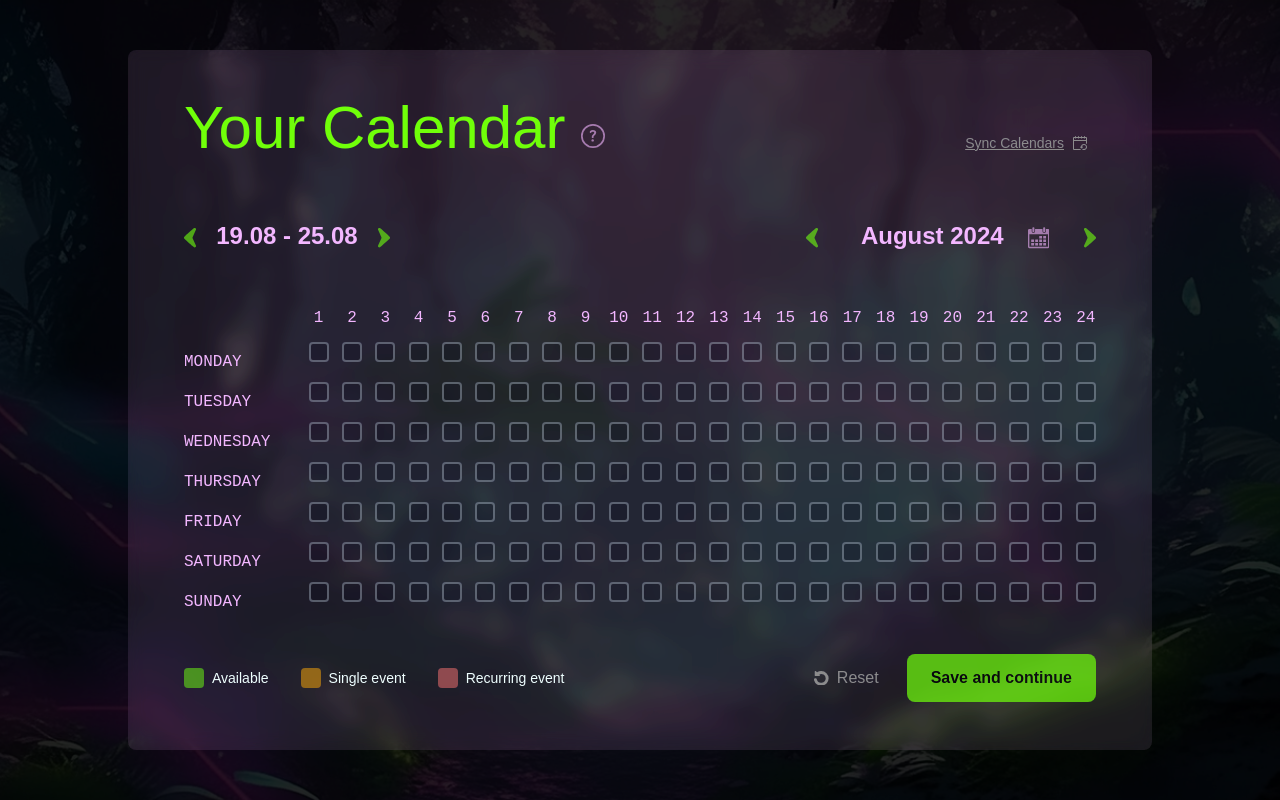
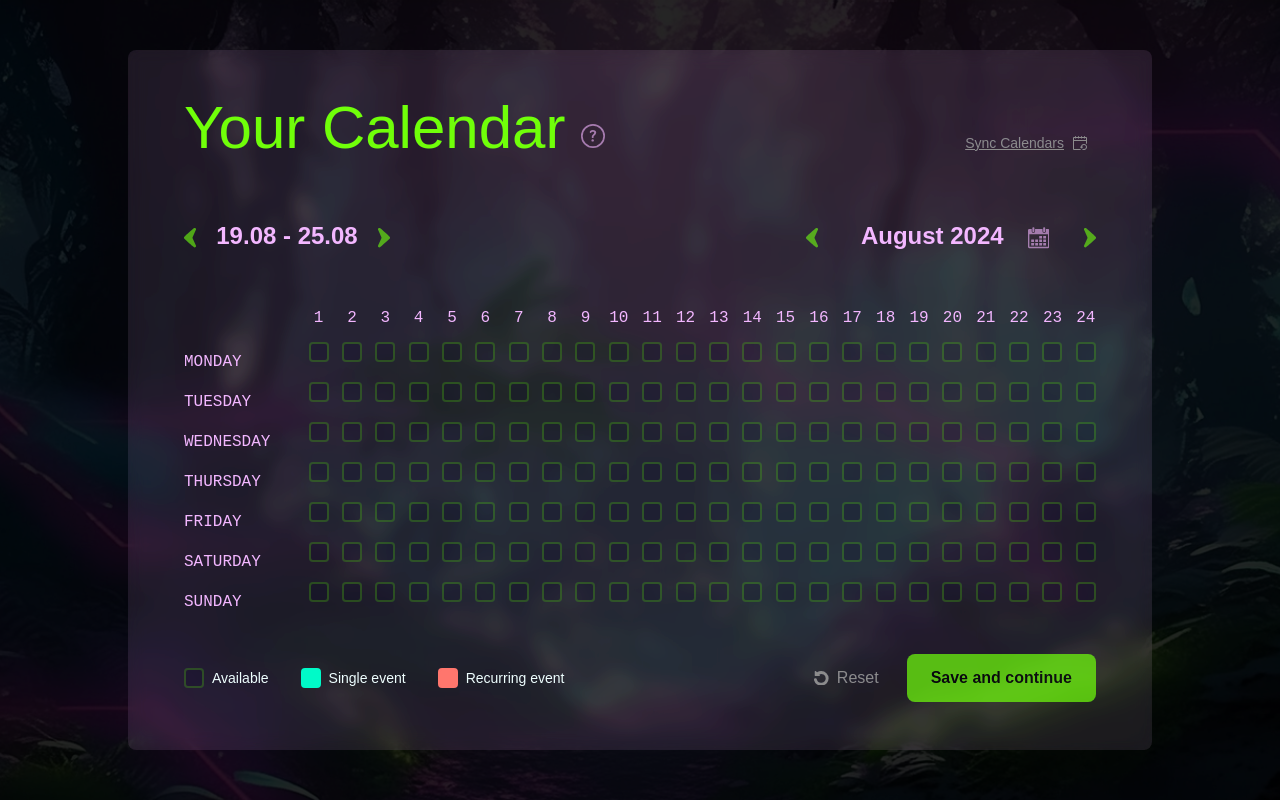
Before and after one commit to Visual-Riot/plaeen, a Next.js app: page /calendar in a window 1280 px wide. Built offline with nearby package versions, Linux system fonts and the light colour scheme; a web font is replaced by a local one.

Commit message:
styling of calendar improved for accessibility

```diff
--- a/src/app/(protected)/calendar/page.tsx
+++ b/src/app/(protected)/calendar/page.tsx
@@ -51,6 +51,7 @@ export default function Page() {
 
   // toggle help modal
   const toggleHelpModal = () => {
+    setHelpBtnState("available");
     setIsHelpOpen(!isHelpOpen);
   };
 
@@ -130,27 +131,27 @@ export default function Page() {
     startOfWeek(new Date(), { weekStartsOn: 1 }).toDateString();
 
   const handleSlotClick = () => {
-    const colors = ["green", "accentOne", "accentTwo"];
     if (helpBtnState === "available") {
       setHelpBtnState("single");
-      return colors[1];
     } else if (helpBtnState === "single") {
       setHelpBtnState("recurring");
-      return colors[2];
     } else {
       setHelpBtnState("available");
-      return colors[0];
     }
   };
 
-  const getSlotColor = () => {
-    const colors = ["green", "accentOne", "accentTwo"];
+  const getSlotStyle = () => {
+    const styles = [
+      "border-2 border-solid bg-black border-green border-opacity-20 bg-opacity-15 lg:bg-opacity-20",
+      "bg-accentThree border-solid border-accentThree border-2",
+      "bg-accentOne border-solid border-accentOne border-2",
+    ];
     if (helpBtnState === "available") {
-      return colors[0];
+      return styles[0];
     } else if (helpBtnState === "single") {
-      return colors[1];
+      return styles[1];
     } else {
-      return colors[2];
+      return styles[2];
     }
   };
 
@@ -193,7 +194,7 @@ export default function Page() {
                   <p>Click on the slot to see how it works: </p>
                   <button
                     onClick={() => handleSlotClick()}
-                    className={`ml-4 grow w-12 h-12 lg:w-5 lg:h-5 font-semibold hover:scale-90 ease-in-out duration-300 rounded bg-${getSlotColor()}`}
+                    className={`ml-4 grow w-12 h-12 lg:w-5 lg:h-5 font-semibold hover:scale-90 ease-in-out duration-300 rounded ${getSlotStyle()}`}
                   ></button>
                   <p>{helpBtnState}</p>
                 </div>
@@ -358,15 +359,15 @@ export default function Page() {
         <div className="flex items-start md:items-center w-full justify-between md:mt-8 px-2 md:px-0">
           <div className="flex flex-col lg:flex-row text-lightGrey font-light text-sm">
             <div className="flex flex-row pr-8 ">
-              <div className="w-5 h-5 bg-green opacity-50 rounded mb-4 lg:mb-0 mr-2"></div>{" "}
+              <div className="w-5 h-5 border-2 border-solid bg-black border-green border-opacity-20 bg-opacity-15 rounded mb-4 lg:mb-0 mr-2"></div>{" "}
               <p>Available</p>
             </div>
             <div className="flex flex-row pr-8">
-              <div className="w-5 h-5 bg-accentTwo opacity-50 rounded mb-4 lg:mb-0  mr-2"></div>{" "}
+              <div className="w-5 h-5 bg-accentThree border-solid border-accentThree border-2 rounded mb-4 lg:mb-0  mr-2"></div>{" "}
               <p className="text-nowrap">Single event</p>
             </div>
             <div className="flex flex-row pr-8">
-              <div className="w-5 h-5 bg-accentOne opacity-50 rounded mb-4 lg:mb-0  mr-2"></div>{" "}
+              <div className="w-5 h-5 bg-accentOne border-solid border-accentOne border-2 rounded mb-4 lg:mb-0  mr-2"></div>{" "}
               <p className="text-nowrap">Recurring event</p>
             </div>
           </div>
--- a/src/components/buttons/PlayerTimeSlot.tsx
+++ b/src/components/buttons/PlayerTimeSlot.tsx
@@ -42,11 +42,11 @@ const PlayerTimeSlot: React.FC<ButtonProps> = ({
   const getButtonColor = () => {
     switch (state) {
       case "available":
-        return "border-2 border-solid bg-black border-lightGrey border-opacity-30 bg-opacity-10 lg:bg-opacity-20 text-offWhite";
+        return "border-2 border-solid bg-black border-green border-opacity-20 bg-opacity-15 text-offWhite";
       case "single":
         return "bg-accentThree border-solid border-accentThree border-2 text-black";
       case "recurring":
-        return "bg-accentOne  border-solid border-accentOne border-2  text-black";
+        return "bg-accentOne border-solid border-accentOne border-2 text-black";
       default:
         return "border-2 border-solid bg-mediumGrey border-green border-opacity-20 bg-opacity-10  lg:bg-opacity-80 text-offWhite";
     }
```
